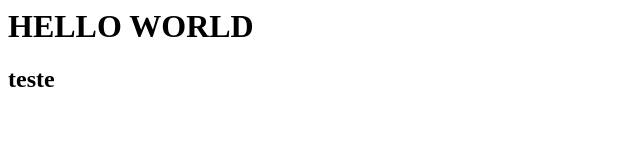
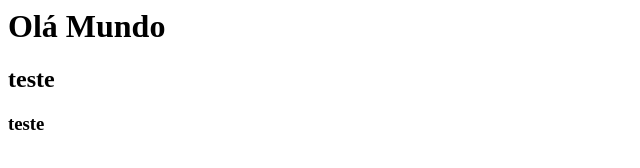
Before and after one commit to ElvisNascimento/aprendendoGit, a plain HTML site: page index.html in a window 1280 px wide. Shown: the whole page, without its empty margins (0-640 px from the left). Drawn offline with Linux system fonts and the light colour scheme.

Commit message:
alterei o titulo

```diff
--- a/index.html
+++ b/index.html
@@ -1,2 +1,3 @@
-<h1>HELLO WORLD</h1>
+<h1>Olá Mundo</h1>
 <h2>teste</h2>
+<h3>teste</h3>
```
